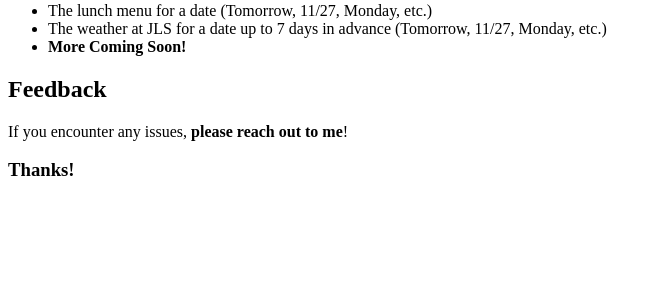
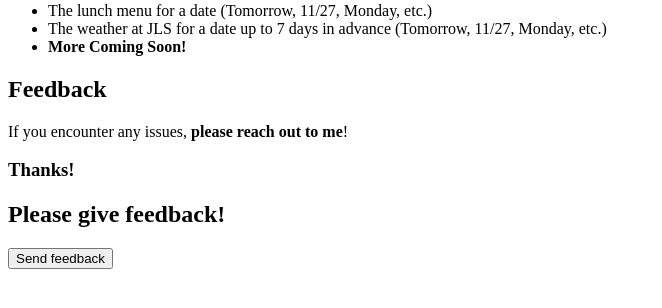
Before and after one commit to PanthrApp/panthrai, a Flask app: page / in a window 1280 px wide. Shown: the part 302-610 px from the top of the page, without its empty margins (0-662 px from the left). Run offline with Flask 3, Linux system fonts and the light colour scheme.

Commit message:
feedback form

```diff
--- a/api/index.py
+++ b/api/index.py
@@ -73,5 +73,9 @@ def betatest(betaid):
   else:
     return "Invalid beta key"
 
+@app.route('/feedback')
+def feedbackform():
+  return '<html><head><title>PantherAI Feedback</title></head><body><div data-tf-live="01HG6KRZK3SGG107Q5WNS32HH1"></div><script src="//embed.typeform.com/next/embed.js"></script></body></html>'
+
 # if __name__ == "__main__":
 #   app.run(port=80, debug=True)
--- a/api/templates/index.html
+++ b/api/templates/index.html
@@ -21,5 +21,7 @@
   <h2>Feedback</h2>
   <p>If you encounter any issues, <b>please reach out to me</b>!</p>
   <h3>Thanks!</h3>
+  <h2>Please give feedback!</h2>
+  <a href="/feedback"><button>Send feedback</button></a>
 </body>
 </html>
```
